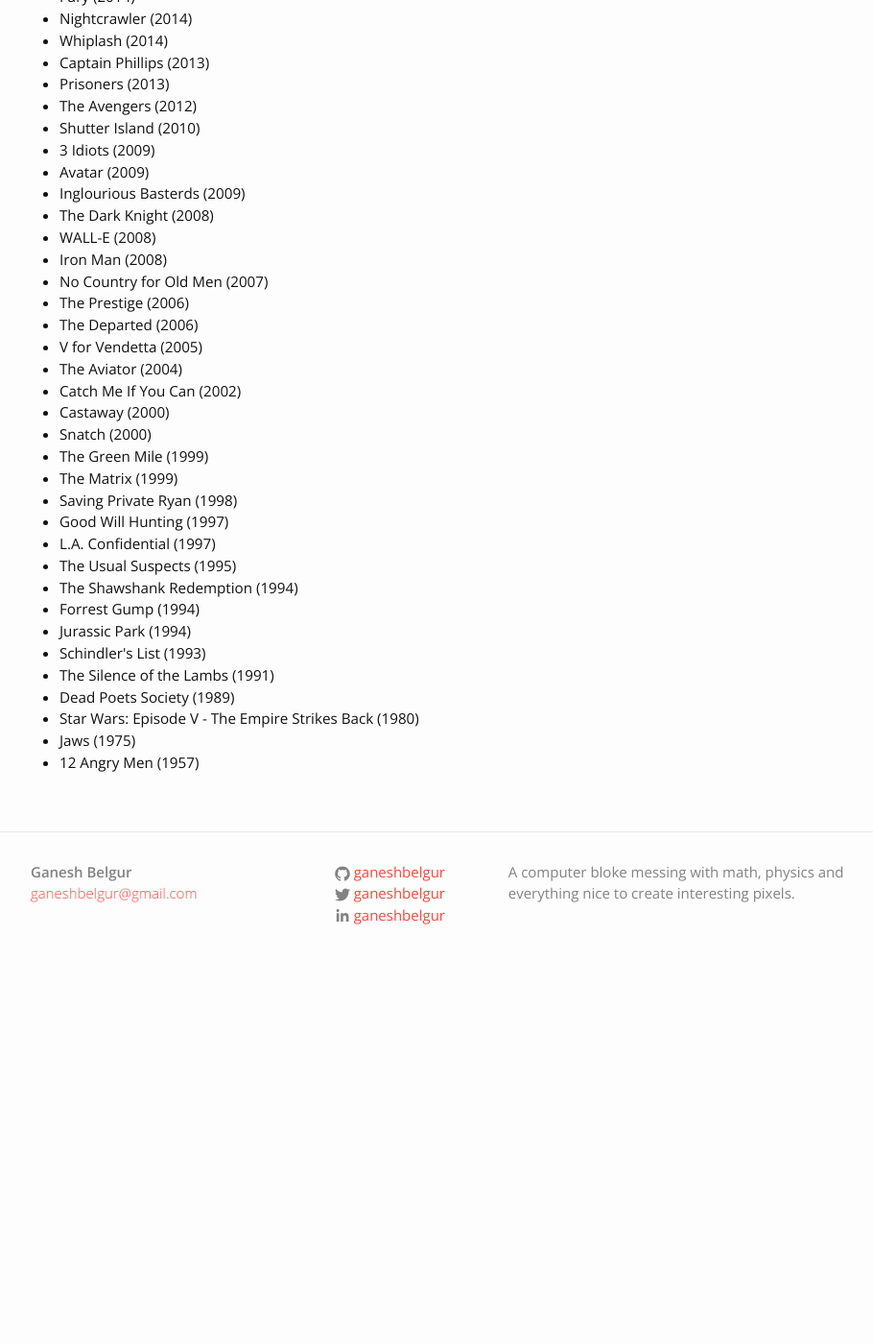
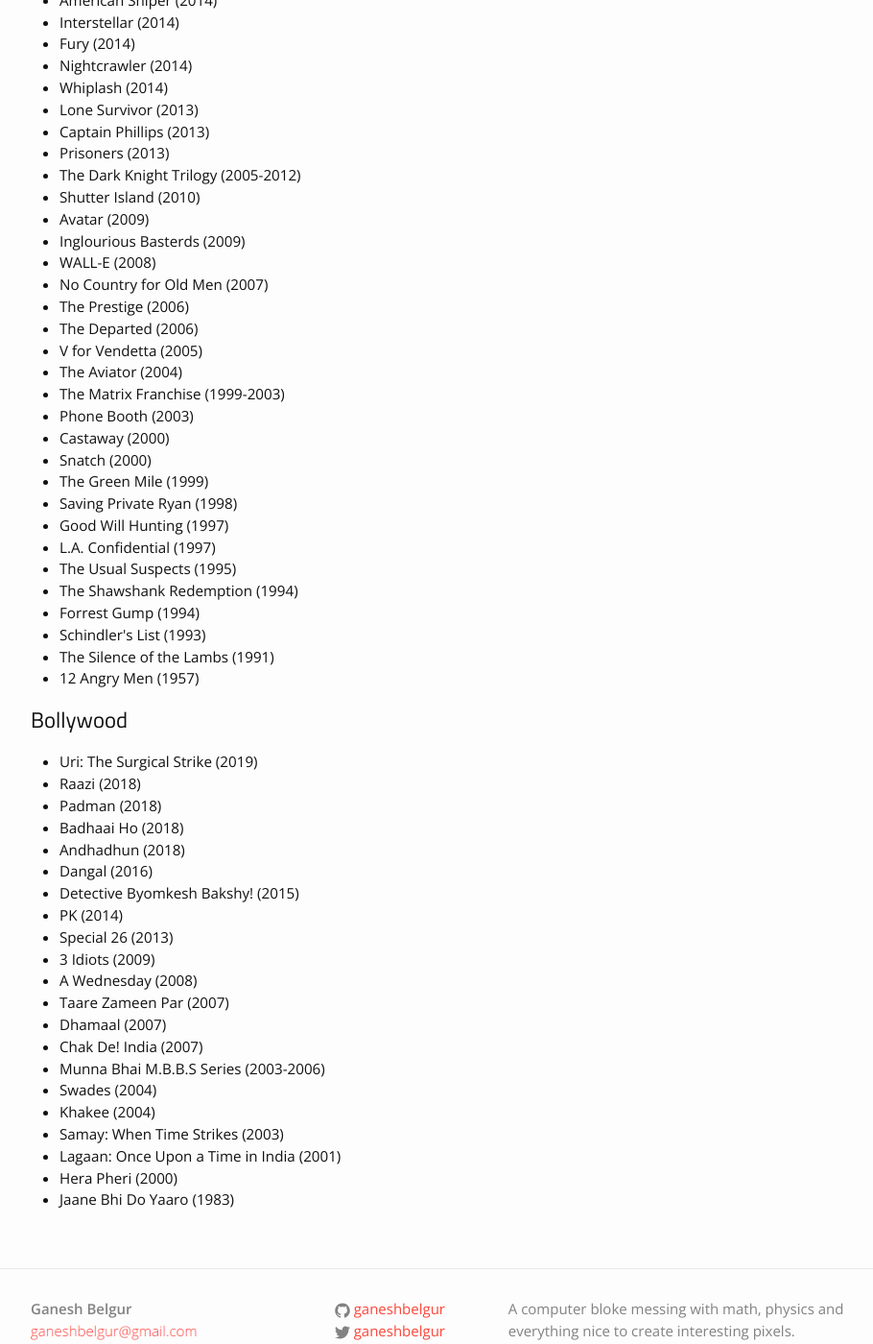
Before and after one commit to paribeshregmi/paribeshregmi.github.io, a Jekyll site: the page built from assets/pages/miscellany/movies.markdown, in a window 1280 px wide and 1400 px high, scrolled down 425 px. Shown: the whole window at 96% size, without its empty margins (163-1073 px from the left). Built offline with Jekyll 4.4.1, drawn with Linux system fonts in a browser that asks for light colours; before the commit the page ends 1449 px from its top, so only the background shows below that; some of the changed text lies outside the part shown.

Commit message:
Added updates to the miscellany section.

```diff
--- a/assets/pages/miscellany/books.markdown
+++ b/assets/pages/miscellany/books.markdown
@@ -6,7 +6,6 @@ permalink: /miscellany/books/
 <h2>Fiction</h2>
 <ul>
 	<li><i>The Girl on the Train</i> by Paula Hawkins</li>
-	<li><i>A Song of Ice and Fire</i> by George R. R. Martin</li>
 	<li><i>Perry Mason: The Case of the Ice-Cold Hands</i> by Erle Stanley Gardner</li>
 	<li><i>Perry Mason: The Case of the Drowning Duck</i> by Erle Stanley Gardner</li>
 	<li><i>The Joker In the Pack</i> by James Hadley Chase</li>
@@ -18,5 +17,4 @@ permalink: /miscellany/books/
 	<li><i>Wings of Fire</i> by A P J Abdul Kalam</li>
 	<li><i>Blink</i> by Malcolm Gladwell</li>
 	<li><i>The Lean Startup</i> by Eric Ries</li>
-	<li><i>12 Rules for Life</i> by Jordan B. Peterson</li>
 </ul>
--- a/assets/pages/miscellany/movies.markdown
+++ b/assets/pages/miscellany/movies.markdown
@@ -3,53 +3,72 @@ layout: page
 title: Movies
 permalink: /miscellany/movies/
 ---
-
+<h2>Hollywood</h2>
 <ul>
-    <li>Article 15 (2019)</li>
-    <li>Avengers: Endgame (2019)</li>
-    <li>Andhadhun (2018)</li>
-    <li>Avengers: Infinity War (2018)</li>
+    <li>Knives Out (2019)</li>
+    <li>Star Wars Franchise (1977-2019)</li>
+    <li>Marvel Cinematic Universe (2008-2019)</li>
+    <li>Jurassic Park Franchise (1993-2018)</li>
+    <li>John Wick Series (2014-2019)</li>
     <li>Logan (2017)</li>
     <li>Sully (2016)</li>
-    <li>Captain America: Civil War (2016)</li>
+    <li>Patriots Day</li>
 	<li>Inside Out (2015)</li>
     <li>American Sniper (2014)</li>
-	<li>John Wick (2014)</li>
     <li>Interstellar (2014)</li>
     <li>Fury (2014)</li>
     <li>Nightcrawler (2014)</li>
     <li>Whiplash (2014)</li>
+    <li>Lone Survivor (2013)</li>
     <li>Captain Phillips (2013)</li>
     <li>Prisoners (2013)</li>
-    <li>The Avengers (2012)</li>
+    <li>The Dark Knight Trilogy (2005-2012)</li>
     <li>Shutter Island (2010)</li>
-    <li>3 Idiots (2009)</li>
     <li>Avatar (2009)</li>
     <li>Inglourious Basterds (2009)</li>
-    <li>The Dark Knight (2008)</li>
     <li>WALL-E (2008)</li>
-    <li>Iron Man (2008)</li>
     <li>No Country for Old Men (2007)</li>
     <li>The Prestige (2006)</li>
     <li>The Departed (2006)</li>
     <li>V for Vendetta (2005)</li>
     <li>The Aviator (2004)</li>
-    <li>Catch Me If You Can (2002)</li>
+    <li>The Matrix Franchise (1999-2003)</li>
+    <li>Phone Booth (2003)</li>
     <li>Castaway (2000)</li>
     <li>Snatch (2000)</li>
     <li>The Green Mile (1999)</li>
-    <li>The Matrix (1999)</li>
     <li>Saving Private Ryan (1998)</li>
     <li>Good Will Hunting (1997)</li>
     <li>L.A. Confidential (1997)</li>
     <li>The Usual Suspects (1995)</li>
     <li>The Shawshank Redemption (1994)</li>
     <li>Forrest Gump (1994)</li>
-	<li>Jurassic Park (1994)</li>
     <li>Schindler's List (1993)</li>
     <li>The Silence of the Lambs (1991)</li>
-    <li>Dead Poets Society (1989)</li>
-    <li>Star Wars: Episode V - The Empire Strikes Back (1980)</li>
-    <li>Jaws (1975)</li>
 	<li>12 Angry Men (1957)</li>
 </ul>
+
+<h2>Bollywood</h2>
+<ul>
+    <li>Uri: The Surgical Strike (2019)</li>
+    <li>Raazi (2018)</li>
+    <li>Padman (2018)</li>
+    <li>Badhaai Ho (2018)</li>
+    <li>Andhadhun (2018)</li>
+    <li>Dangal (2016)</li>
+    <li>Detective Byomkesh Bakshy! (2015)</li>
+    <li>PK (2014)</li>
+    <li>Special 26 (2013)</li>
+    <li>3 Idiots (2009)</li>
+    <li>A Wednesday (2008)</li>
+    <li>Taare Zameen Par (2007)</li>
+    <li>Dhamaal (2007)</li>
+    <li>Chak De! India (2007)</li>
+    <li>Munna Bhai M.B.B.S Series (2003-2006)</li>
+    <li>Swades (2004)</li>
+    <li>Khakee (2004)</li>
+    <li>Samay: When Time Strikes (2003)</li>
+    <li>Lagaan: Once Upon a Time in India (2001)</li>
+    <li>Hera Pheri (2000)</li>
+    <li>Jaane Bhi Do Yaaro (1983)</li>
+</ul>
```
